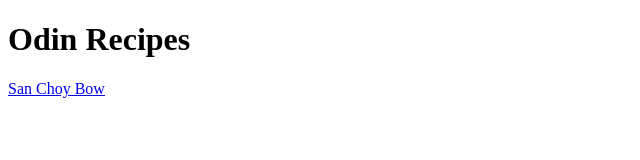
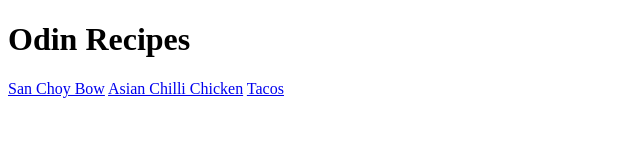
Before and after one commit to WrenaissanceMan/odin-recipes, a plain HTML site: page index.html in a window 1280 px wide. Shown: the whole page, without its empty margins (0-640 px from the left). Drawn offline with Linux system fonts and the light colour scheme.

Commit message:
Add 2 recipes and update index links
 - Create recipe page for tacos
 - Create recipe page for Asian Chilli chicken
 - Add links in index.html to new recipes

```diff
--- a/index.html
+++ b/index.html
@@ -7,5 +7,8 @@
 <body>
     <h1>Odin Recipes</h1>
     <a href="recipes/san-choy-bow.html">San Choy Bow</a>
+    <a href="recipes/asian-chilli-chicken.html">Asian Chilli Chicken</a>
+    <a href="recipes/tacos.html">Tacos</a>
+
 </body>
 </html>
```
Also changed, not shown: recipes/asian-chilli-chicken.html (added), recipes/tacos.html (added).
